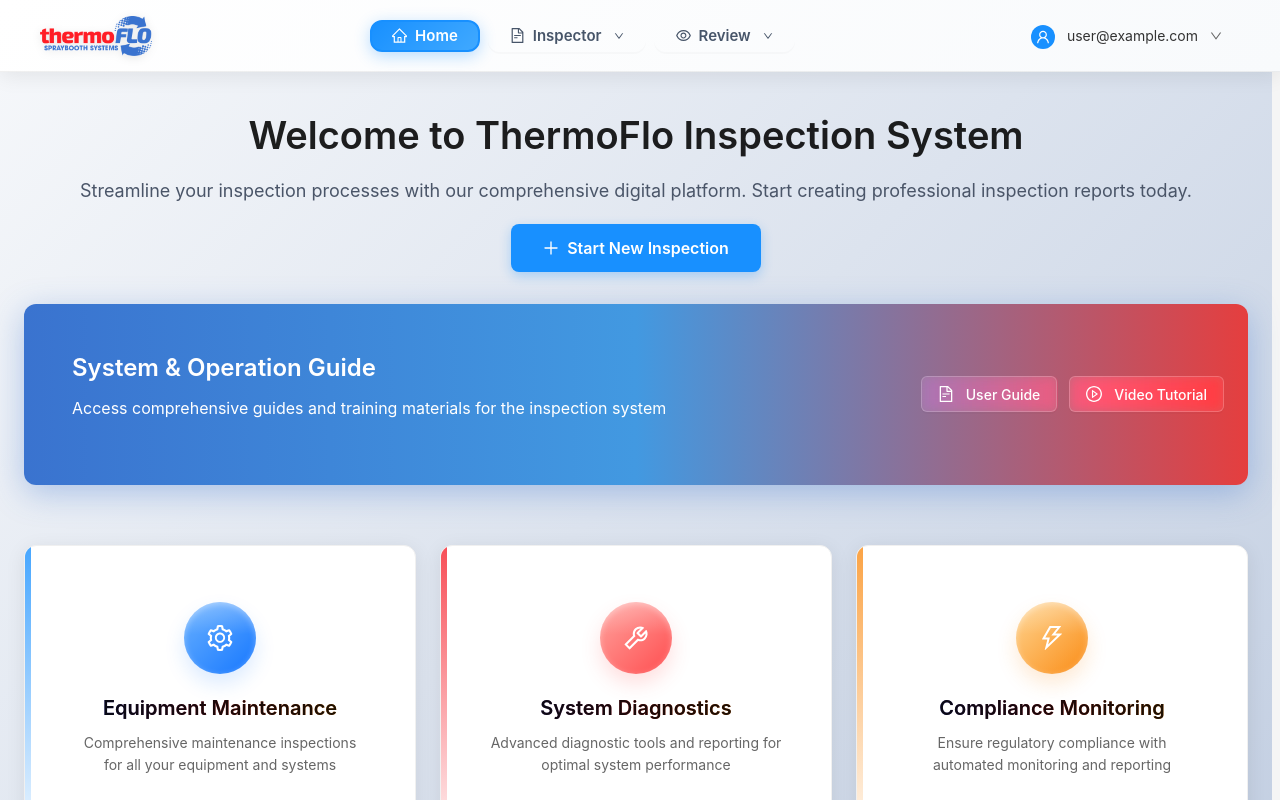
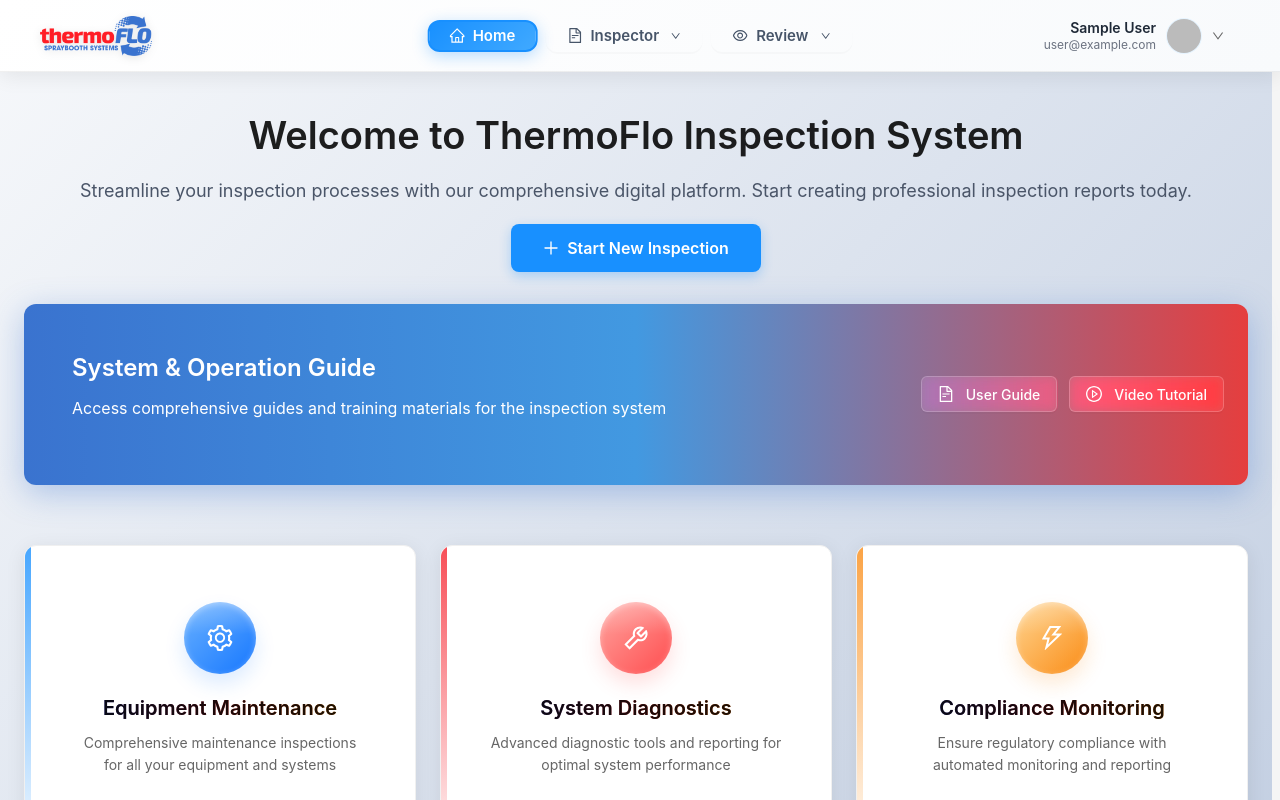
Before and after one commit to lem019/761project, a React (Vite) app in the folder frontend/: page / in a window 1280 px wide. Built offline with nearby package versions, Linux system fonts and the light colour scheme; no server answers; sample sign-in values are in the browser's storage.

Commit message:
feat: ui pc navbar

```diff
--- a/frontend/src/components/layout/index.jsx
+++ b/frontend/src/components/layout/index.jsx
@@ -1,6 +1,6 @@
 import React from 'react';
 import { Outlet, useNavigate, useLocation } from 'react-router-dom';
-import { Layout as AntLayout, Menu, Avatar, Dropdown, Space, theme, Button } from 'antd';
+import { Layout as AntLayout, Menu, Avatar, Dropdown, Space, theme, Button, Typography } from 'antd';
 import { HomeOutlined, UserOutlined, DownOutlined, PlusOutlined, ClockCircleOutlined, CheckSquareOutlined, FileTextOutlined, EyeOutlined, FileDoneOutlined, MenuOutlined } from '@ant-design/icons';
 import useUserStore from '@/domain/user/store/user.store';
 import logo from '@/assets/thermoFLO_Final_colour.png';
@@ -13,7 +13,25 @@
   const location = useLocation();
   const user = useUserStore((state) => state.user);
   const userRole = user?.role || user?.userRole;
-  const userName = user?.email;
+
+  const getDisplayNameFromEmail = (email) => {
+    if (!email) return 'User';
+    const local = email.split('@')[0];
+    return local
+      .split(/[._\-]+/)
+      .filter(Boolean)
+      .map((s) => s.charAt(0).toUpperCase() + s.slice(1))
+      .join(' ');
+  };
+
+  const displayName = user?.displayName || getDisplayNameFromEmail(user?.email);
+  const userEmail = user?.email || '';
+  const userInitials = (displayName || 'U')
+    .split(' ')
+    .map((n) => n[0])
+    .join('')
+    .slice(0, 2)
+    .toUpperCase();
 
   const {
     token: { colorBgContainer },
@@ -81,7 +99,7 @@
           <img src={logo} alt="ThermoFLO Logo" className={styles['logo-img']} />
         </div>
 
-        {/* 中间：导航菜单 */}
+        {/* 中间：导航菜单（绝对居中） */}
         <div className={styles['center-section']}>
           <Button
             type="text"
@@ -125,7 +143,7 @@
           </Dropdown>
         </div>
 
-        {/* 右侧：用户信息 */}
+        {/* 右侧：用户信息（固定最大宽度，右向左扩展） */}
         <div className={styles['right-section']}>
           <Dropdown
             menu={{ items: userMenuItems }}
@@ -133,12 +151,19 @@
             arrow
           >
             <Space className={styles['user-dropdown']}>
-              <Avatar
-                size="small"
-                icon={<UserOutlined />}
-                style={{ backgroundColor: '#1890ff' }}
-              />
-              <span style={{ color: '#333' }}>{userName}</span>
+              <div className={styles['user-info']}>
+                <div className={styles['user-text']}>
+                  <div className={styles['user-name']}>{displayName}</div>
+                  <div className={styles['user-email']}>{userEmail}</div>
+                </div>
+                <Avatar
+                  size={36}
+                  src={user?.photoURL || undefined}
+                  style={{ backgroundColor: '#e6f4ff', color: '#1677ff', flex: '0 0 auto', fontWeight: 600, fontSize: 14 }}
+                >
+                  {userInitials}
+                </Avatar>
+              </div>
               <DownOutlined style={{ fontSize: '12px', color: '#666' }} />
             </Space>
           </Dropdown>
--- a/frontend/src/components/layout/index.module.less
+++ b/frontend/src/components/layout/index.module.less
@@ -35,10 +35,12 @@
 }
 
 .center-section {
+  position: absolute; /* 让中间绝对居中，不受左右宽度影响 */
+  left: 50%;
+  top: 50%;
+  transform: translate(-50%, -50%);
   display: flex;
   align-items: center;
-  justify-content: center;
-  flex: 1;
   gap: 8px;
 
   .nav-button {
@@ -79,19 +81,55 @@
 
   .user-dropdown {
     cursor: pointer;
-    padding: 12px 16px;
+    padding: 10px 14px;
     border-radius: 12px;
     transition: all 0.3s cubic-bezier(0.4, 0, 0.2, 1);
     border: 2px solid transparent;
     display: flex;
     align-items: center;
-    gap: 12px;
+    gap: 10px;
 
     &:hover {
       background: linear-gradient(135deg, rgba(24, 144, 255, 0.08), rgba(24, 144, 255, 0.12));
       border-color: rgba(24, 144, 255, 0.2);
       transform: translateY(-1px);
       box-shadow: 0 4px 12px rgba(24, 144, 255, 0.15);
+    }
+
+    .user-info {
+      display: flex;
+      align-items: center;
+      gap: 10px;
+      max-width: 280px; /* 固定最大宽度 */
+    }
+
+    .user-text {
+      display: flex;
+      flex-direction: column;
+      align-items: flex-end; /* 靠头像一侧对齐 */
+      flex: 1; /* 文本占据剩余空间以便省略号生效 */
+      text-align: right;
+      min-width: 0; /* 允许子元素计算溢出 */
+    }
+
+    .user-name {
+      font-weight: 600;
+      color: #1f2937;
+      line-height: 18px;
+      max-width: 100%;
+      overflow: hidden;
+      white-space: nowrap;
+      text-overflow: ellipsis;
+    }
+
+    .user-email {
+      font-size: 12px;
+      color: #6b7280;
+      line-height: 16px;
+      max-width: 100%;
+      overflow: hidden;
+      white-space: nowrap;
+      text-overflow: ellipsis;
     }
   }
 }
@@ -167,11 +205,10 @@
   }
 
   .center-section {
-    gap: 16px;
-
+    gap: 12px;
     .nav-button {
       font-size: 12px;
-      padding: 8px 0;
+      padding: 8px 10px;
       gap: 4px;
     }
   }
@@ -180,6 +217,7 @@
     .user-dropdown {
       padding: 6px 12px;
       font-size: 12px;
+      .user-info { max-width: 200px; }
     }
   }
 }
```
